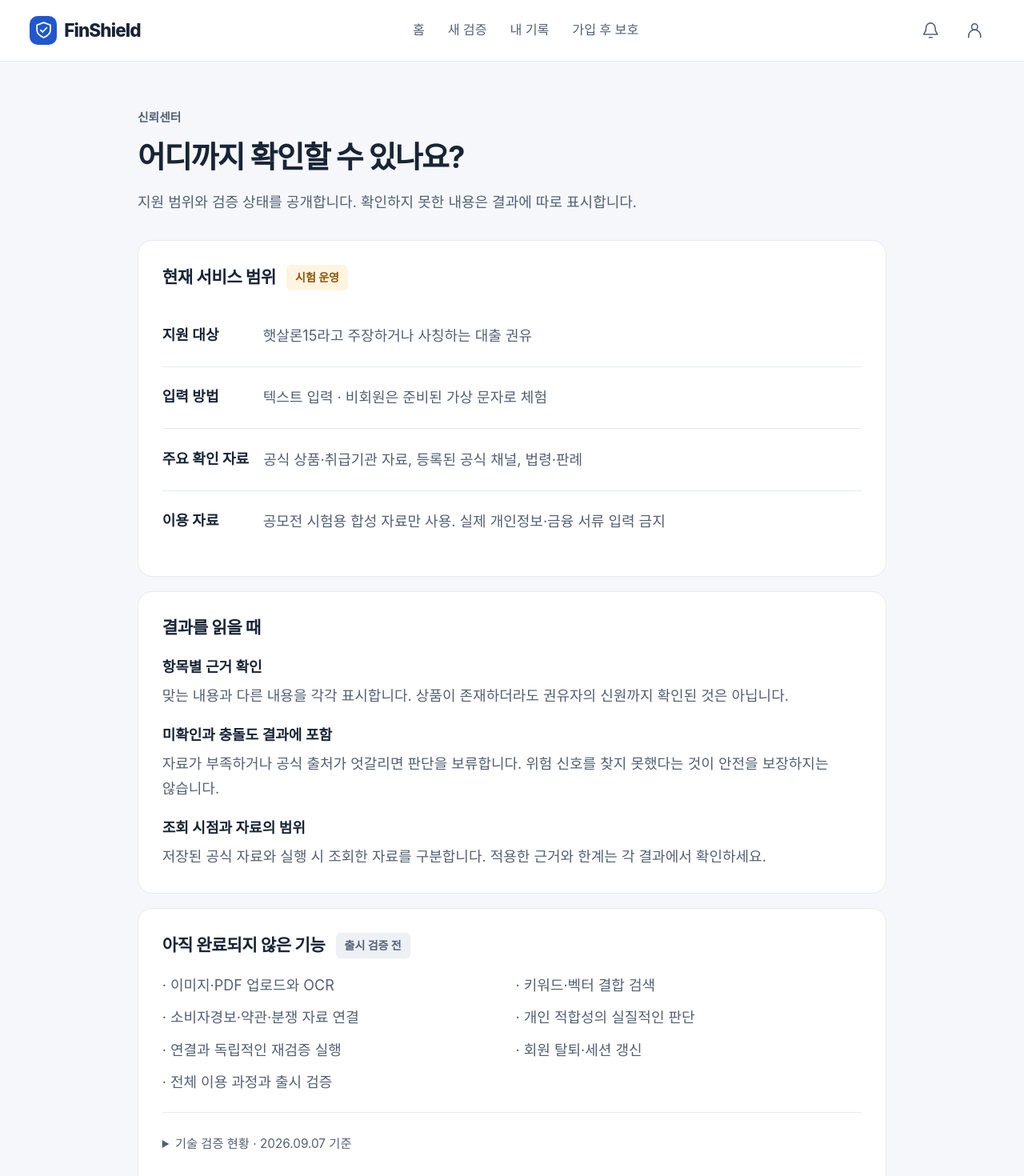
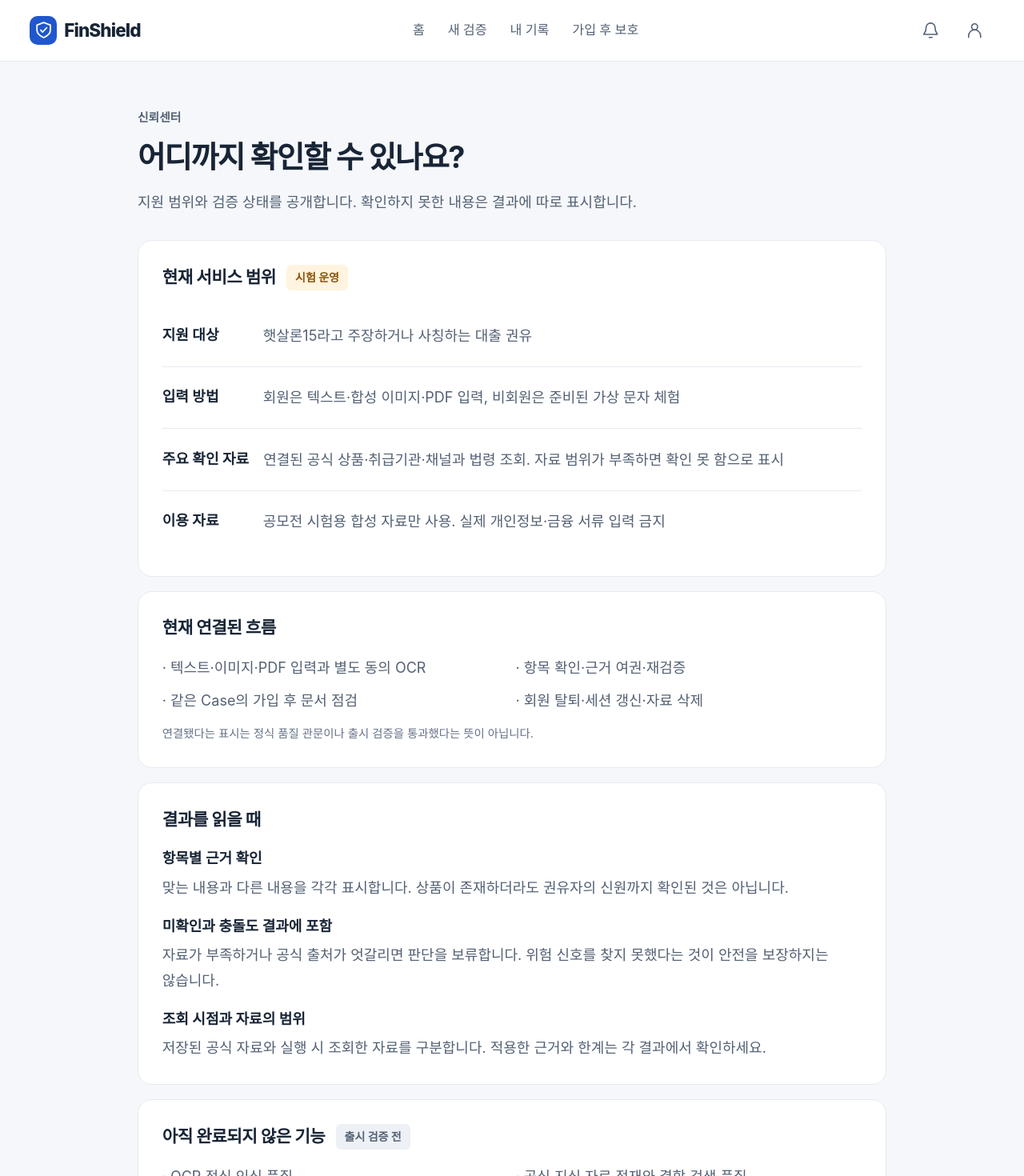
Before and after one commit to yongzooda/finshield, a Next.js app: page /trust in a window 1280 px wide. Shown: the top 1470 px of the page at 80% size. Built offline with nearby package versions, Linux system fonts and the light colour scheme.

Commit message:
수정: 심사 화면의 기능 상태 안내를 바로잡는다
탈퇴 완료 화면의 과거 미제공 문구를 현재 정리 순서로 바꾼다. 신뢰센터는 연결된 흐름과 통과하지 않은 품질·출시 관문을 구분해 표시한다.

```diff
--- a/src/app/privacy-center/page.tsx
+++ b/src/app/privacy-center/page.tsx
@@ -13,7 +13,7 @@ export default function PrivacyCenterPage() {
       <FsCard className="mt-6">
         <h2 className="fs-h2">데이터 처리 안내</h2>
         <dl className="mt-3">
-          {[["계정", "이메일과 비밀번호는 인증 서비스에서 처리합니다. 로그인 상태는 현재 브라우저 탭에서 유지됩니다."], ["검증 기록", "개인정보를 가린 문장, 확인 항목, 결과와 근거, 선택한 금융 프로필을 저장합니다."], ["외부 처리", "개인정보 검사 이후의 텍스트와 확인 항목을 AI 모델에 전달합니다. 개인정보가 남아 있다고 판단되면 처리를 중단합니다."], ["보관·삭제", "기록은 삭제 요청 전까지 보관합니다. 삭제를 요청하면 접근을 차단하고 연결된 자료의 정리를 시작합니다."], ["파일 업로드", "파일 업로드가 활성화된 환경에서는 합성 이미지·PDF를 처리합니다. 외부 OCR은 별도 동의가 필요하며 원본과 임시물을 처리 후 삭제합니다."], ["회원 탈퇴", "현재 화면은 개별 검증 기록 삭제와 로그아웃을 지원합니다. 계정 탈퇴 기능은 아직 제공되지 않습니다."]].map(([label, description]) => <div key={label} className="fs-list-row !items-start"><dt className="min-w-24 font-semibold">{label}</dt><dd className="fs-body flex-1">{description}</dd></div>)}
+          {[["계정", "이메일과 비밀번호는 인증 서비스에서 처리합니다. 로그인 상태는 현재 브라우저 탭에서 유지됩니다."], ["검증 기록", "개인정보를 가린 문장, 확인 항목, 결과와 근거, 선택한 금융 프로필을 저장합니다."], ["외부 처리", "개인정보 검사 이후의 텍스트와 확인 항목을 AI 모델에 전달합니다. 개인정보가 남아 있다고 판단되면 처리를 중단합니다."], ["보관·삭제", "기록은 삭제 요청 전까지 보관합니다. 삭제를 요청하면 접근을 차단하고 연결된 자료의 정리를 시작합니다."], ["파일 업로드", "파일 업로드가 활성화된 환경에서는 합성 이미지·PDF를 처리합니다. 외부 OCR은 별도 동의가 필요하며 원본과 임시물을 처리 후 삭제합니다."], ["회원 탈퇴", "최근 비밀번호 인증 뒤 새 작업을 막고 모든 Case와 첨부 자료를 정리한 다음 인증 계정을 마지막에 삭제합니다. 중단되면 같은 요청을 이어서 처리할 수 있습니다."]].map(([label, description]) => <div key={label} className="fs-list-row !items-start"><dt className="min-w-24 font-semibold">{label}</dt><dd className="fs-body flex-1">{description}</dd></div>)}
         </dl>
       </FsCard>
     </FsShell>
--- a/src/app/trust/page.tsx
+++ b/src/app/trust/page.tsx
@@ -5,8 +5,9 @@ import { FsCard, FsChip, FsShell } from "../fs-shell";
 export const metadata: Metadata = { title: "신뢰센터 | FinShield" };
 
 // ADR-001 metadata·14.2 기준. 과거 시험 이력을 현재 버전의 통과로 표시하지 않는다.
+const CONNECTED = ["텍스트·이미지·PDF 입력과 별도 동의 OCR", "항목 확인·근거 여권·재검증", "같은 Case의 가입 후 문서 점검", "회원 탈퇴·세션 갱신·자료 삭제"];
 const ACCEPTED = ["생성 모델의 응답 형식·비용", "임베딩 1차 후보 검색", "파일 안전성 격리 시험", "법제처 접근 조건", "공식 상품·취급기관 자료", "실행 환경"];
-const PENDING = ["이미지·PDF 업로드와 OCR", "키워드·벡터 결합 검색", "소비자경보·약관·분쟁 자료 연결", "개인 적합성의 실질적인 판단", "연결과 독립적인 재검증 실행", "회원 탈퇴·세션 갱신", "전체 이용 과정과 출시 검증"];
+const PENDING = ["OCR 정식 인식 품질", "공식 지식 자료 적재와 결합 검색 품질", "개인 적합성의 실질적인 판단", "배포 장애·취소·복구 20종", "제공자 개인정보 운영 계약", "정상 복수 항목 판단 품질", "전체 이용 과정과 출시 검증"];
 
 export default function TrustPage() {
   return (
@@ -15,8 +16,13 @@ export default function TrustPage() {
       <FsCard className="mt-7">
         <div className="flex flex-wrap items-center gap-3"><h2 className="fs-h2">현재 서비스 범위</h2><FsChip tone="caution">시험 운영</FsChip></div>
         <dl className="mt-4">
-          {[["지원 대상", "햇살론15라고 주장하거나 사칭하는 대출 권유"], ["입력 방법", "텍스트 입력 · 비회원은 준비된 가상 문자로 체험"], ["주요 확인 자료", "공식 상품·취급기관 자료, 등록된 공식 채널, 법령·판례"], ["이용 자료", "공모전 시험용 합성 자료만 사용. 실제 개인정보·금융 서류 입력 금지"]].map(([title, detail]) => <div key={title} className="fs-list-row !items-start"><dt className="min-w-24 font-semibold">{title}</dt><dd className="fs-body flex-1">{detail}</dd></div>)}
+          {[["지원 대상", "햇살론15라고 주장하거나 사칭하는 대출 권유"], ["입력 방법", "회원은 텍스트·합성 이미지·PDF 입력, 비회원은 준비된 가상 문자 체험"], ["주요 확인 자료", "연결된 공식 상품·취급기관·채널과 법령 조회. 자료 범위가 부족하면 확인 못 함으로 표시"], ["이용 자료", "공모전 시험용 합성 자료만 사용. 실제 개인정보·금융 서류 입력 금지"]].map(([title, detail]) => <div key={title} className="fs-list-row !items-start"><dt className="min-w-24 font-semibold">{title}</dt><dd className="fs-body flex-1">{detail}</dd></div>)}
         </dl>
+      </FsCard>
+      <FsCard>
+        <h2 className="fs-h2">현재 연결된 흐름</h2>
+        <ul className="fs-body mt-4 grid gap-2 sm:grid-cols-2">{CONNECTED.map(item=><li key={item}>· {item}</li>)}</ul>
+        <p className="fs-meta mt-3">연결됐다는 표시는 정식 품질 관문이나 출시 검증을 통과했다는 뜻이 아닙니다.</p>
       </FsCard>
       <FsCard>
         <h2 className="fs-h2">결과를 읽을 때</h2>
@@ -29,10 +35,10 @@ export default function TrustPage() {
       <FsCard>
         <div className="flex flex-wrap items-center gap-3"><h2 className="fs-h2">아직 완료되지 않은 기능</h2><FsChip tone="neutral">출시 검증 전</FsChip></div>
         <ul className="fs-body mt-4 grid gap-2 sm:grid-cols-2">{PENDING.map(item=><li key={item}>· {item}</li>)}</ul>
-        <details className="fs-details"><summary>기술 검증 현황 · 2026.09.07 기준</summary>
+        <details className="fs-details"><summary>기술 검증 현황 · 2026.09.08 기준</summary>
           <p className="fs-meta mt-2">현재 코드 버전의 구현 게이트는 NO-GO, 출시 게이트는 NOT-EVALUATED입니다. 아래는 구성요소별 채택 이력이며 서비스 전체의 정확도나 출시 완료를 뜻하지 않습니다.</p>
           <ul className="fs-meta mt-3 space-y-1">{ACCEPTED.map(item=><li key={item}>· {item}: 채택된 시험 증거 있음</li>)}</ul>
-          <p className="fs-meta mt-3">DB 권한·동의·저장소·삭제·호출 제한은 코드 변경 후 재측정이 필요합니다. 시험 증거는 저장소에서 관리하며 외부 기관의 독립 인증이 아닙니다.</p>
+          <p className="fs-meta mt-3">최신 기능 변경 뒤 DB 권한·동의·저장소·삭제·호출 제한 증거는 재측정이 필요합니다. 시험 증거는 저장소에서 관리하며 외부 기관의 독립 인증이 아닙니다.</p>
         </details>
       </FsCard>
       <Link href="/privacy-center" className="fs-text-link mt-4">개인정보와 데이터 처리 기준 보기 →</Link>
```
